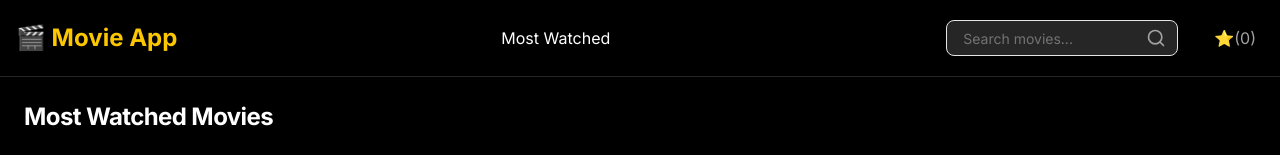
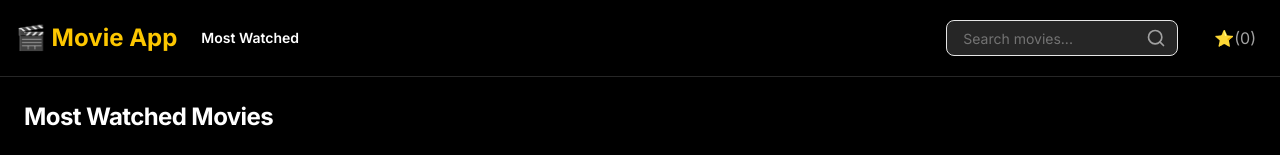
Before and after one commit to londam/movie-app, a Next.js app: page /most-watched in a window 1280 px wide. Shown: the top 155 px of the page. Built offline with nearby package versions, Linux system fonts and the light colour scheme; no server answers.

Commit message:
Added MostWatched link to navbar

```diff
--- a/src/components/navbar/Navbar.tsx
+++ b/src/components/navbar/Navbar.tsx
@@ -9,15 +9,21 @@
     <header className="w-full px-4 py-3 border-b border-neutral-800 bg-black sticky top-0 z-50">
       <div className="max-w-7xl mx-auto flex items-center justify-between">
         {/* Logo / App Title */}
+        <div className="flex items-center gap-6">
           <Link
             href="/"
             className="text-2xl font-bold text-yellow-400 hover:text-yellow-200 transition"
           >
             🎬 Movie App
           </Link>
-        <Link href="/most-watched">
-          <h2>Most Watched</h2>
+
+          <Link
+            href="/most-watched"
+            className="text-sm font-semibold text-white hover:text-yellow-400 transition"
+          >
+            Most Watched
           </Link>
+        </div>
         {/* Right Side: Search + Favorites */}
         <div className="flex items-center gap-4">
           <SearchBar />
```
Lines whose indentation alone changed are shown as unchanged.
